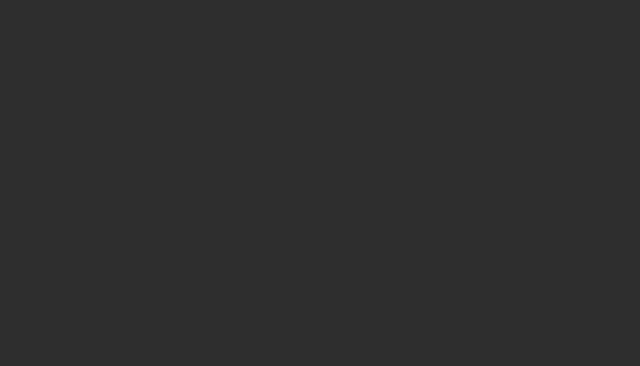
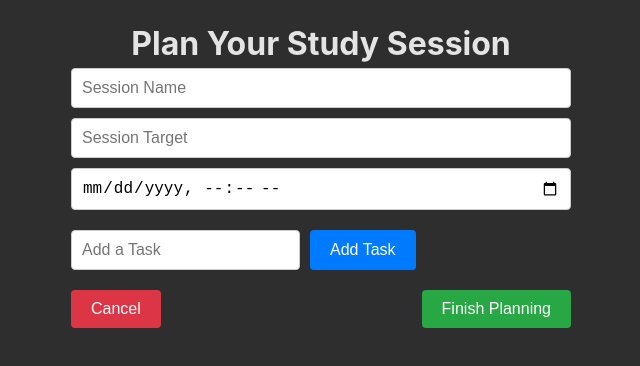
Before and after one commit to b-sass/FYP, a React (Vite) app: page /planning in a window 1280 px wide. Before the commit this address had no page. Shown: the top 366 px of the page, without its empty margins (319-959 px from the left). Built offline with nearby package versions, Linux system fonts and the light colour scheme.

Commit message:
Session planning window.

```diff
--- a/src/components/dashboard/Panels/Session.tsx
+++ b/src/components/dashboard/Panels/Session.tsx
@@ -1,9 +1,17 @@
 import Button from "../../ui/Button";
+
+const handlePlanning = () => {
+  window.ipcRenderer.send('open-planning');
+};
+
+const handleSession = () => {
+  window.ipcRenderer.send('open-session');
+};
 
 let SessionPlan = () => {
   return(
     <>
-      <Button title="Plan Study Session"/>
+      <Button title="Plan Study Session" onClick={handlePlanning} />
       <p>Next study session on:</p>
       <p style={{"color": "#F7FCAD"}}>23rd of December</p>
       <p style={{"color": "#F7FCAD"}}>16:00</p>
@@ -14,7 +22,7 @@ let SessionPlan = () => {
 let SessionBegin = () => {
   return(
     <>
-      <Button title="Begin Study Session"></Button>
+      <Button title="Begin Study Session" onClick={handleSession}></Button>
       <p>Tasks to complete:</p>
       <ul>
         <li style={{"color": "#FCADAE"}}><p>Research Topic</p></li>
--- /dev/null
+++ b/src/components/session/Planning.tsx
@@ -0,0 +1,93 @@
+import { useState } from 'react';
+import styles from '../../styles/session/planning.module.css';
+
+let Planning = () => {
+  const [sessionName, setSessionName] = useState('');
+  const [sessionTarget, setSessionTarget] = useState('');
+  const [sessionDate, setSessionDate] = useState('');
+  const [tasks, setTasks] = useState<string[]>([]);
+  const [task, setTask] = useState('');
+
+  const addTask = () => {
+    if (task.trim()) {
+      setTasks([...tasks, task]);
+      setTask('');
+    }
+  };
+
+  const cancelPlanning = () => {
+    setSessionName('');
+    setSessionTarget('');
+    setSessionDate('');
+    setTasks([]);
+    setTask('');
+  };
+
+  const finishPlanning = () => {
+    console.log({
+      sessionName,
+      sessionTarget,
+      sessionDate,
+      tasks,
+    });
+    alert('Session planning saved!');
+    cancelPlanning();
+  };
+
+  return (
+    <div className={styles.container}>
+      <h1>Plan Your Study Session</h1>
+      <div className={styles.inputGroup}>
+        <input
+          type="text"
+          placeholder="Session Name"
+          value={sessionName}
+          onChange={(e) => setSessionName(e.target.value)}
+          className={styles.input}
+        />
+        <input
+          type="text"
+          placeholder="Session Target"
+          value={sessionTarget}
+          onChange={(e) => setSessionTarget(e.target.value)}
+          className={styles.input}
+        />
+        <input
+          type="datetime-local"
+          value={sessionDate}
+          onChange={(e) => setSessionDate(e.target.value)}
+          className={styles.input}
+        />
+      </div>
+      <div className={styles.taskGroup}>
+        <input
+          type="text"
+          placeholder="Add a Task"
+          value={task}
+          onChange={(e) => setTask(e.target.value)}
+          className={styles.input}
+        />
+        <button onClick={addTask} className={styles.addButton}>
+          Add Task
+        </button>
+      </div>
+      <ul className={styles.taskList}>
+        {tasks.map((t, index) => (
+          <li key={index} className={styles.taskItem}>
+            {t}
+          </li>
+        ))}
+      </ul>
+      <div className={styles.buttonGroup}>
+        <button onClick={cancelPlanning} className={styles.cancelButton}>
+          Cancel
+        </button>
+        <button onClick={finishPlanning} className={styles.finishButton}>
+          Finish Planning
+        </button>
+      </div>
+    </div>
+  );
+}
+
+export default Planning;
--- a/src/components/ui/Button.tsx
+++ b/src/components/ui/Button.tsx
@@ -1,7 +1,7 @@
-let Button = ({title}: {title: string}) => {
+let Button = ({title, onClick}: {title: string, onClick: () => void}) => {
   return(
   <>
-    <button style={styles.buttonItem}>{title}</button>
+    <button style={styles.buttonItem} onClick={onClick}>{title}</button>
   </>
   );
 }
--- a/src/main.tsx
+++ b/src/main.tsx
@@ -1,13 +1,14 @@
 import React from 'react'
 import ReactDOM from 'react-dom/client'
-import {BrowserRouter as Router, Routes, Route, Navigate } from 'react-router-dom'
+import {BrowserRouter, Routes, Route, Navigate } from 'react-router-dom'
 import './index.css'
 import Login from './components/login/Login'
 import Dashboard from './components/dashboard/Dashboard'
+import Planning from './components/session/Planning'
 
 ReactDOM.createRoot(document.getElementById('root')!).render(
   <React.StrictMode>
-    <Router>
+    <BrowserRouter>
       <Routes>
         <Route path="/" element={<Navigate to="/login" replace />} />
         <Route path="/login" element={<Login />} />
@@ -16,9 +17,10 @@ ReactDOM.createRoot(document.getElementById('root')!).render(
         <Route path="/dashboard" element={<Dashboard />} />
         <Route path="/calendar" element={<h1>Calendar</h1>} />
         <Route path="/modules" element={<h1>Modules</h1>} />
+        <Route path="/planning" element={<Planning />} />
       </Routes>
-    </Router>
-  </React.StrictMode>,
+    </BrowserRouter>
+  </React.StrictMode>
 )
 
 // Use contextBridge
--- /dev/null
+++ b/src/styles/session/planning.module.css
@@ -0,0 +1,75 @@
+.container {
+  padding: 20px;
+  max-width: 500px;
+  margin: 0 auto;
+  text-align: center;
+}
+
+.inputGroup {
+  display: flex;
+  flex-direction: column;
+  gap: 10px;
+  margin-bottom: 20px;
+}
+
+.input {
+  padding: 10px;
+  font-size: 16px;
+  border: 1px solid #ccc;
+  border-radius: 4px;
+}
+
+.taskGroup {
+  display: flex;
+  gap: 10px;
+  margin-bottom: 20px;
+}
+
+.addButton {
+  padding: 10px 20px;
+  font-size: 16px;
+  background-color: #007bff;
+  color: #fff;
+  border: none;
+  border-radius: 4px;
+  cursor: pointer;
+}
+
+.taskList {
+  list-style-type: none;
+  padding: 0;
+  margin-bottom: 20px;
+}
+
+.taskItem {
+  padding: 10px;
+  background-color: #f9f9f9;
+  border: 1px solid #ccc;
+  border-radius: 4px;
+  margin-bottom: 5px;
+}
+
+.buttonGroup {
+  display: flex;
+  justify-content: space-between;
+}
+
+.cancelButton {
+  padding: 10px 20px;
+  font-size: 16px;
+  background-color: #dc3545;
+  color: #fff;
+  border: none;
+  border-radius: 4px;
+  cursor: pointer;
+}
+
+.finishButton {
+  padding: 10px 20px;
+  font-size: 16px;
+  background-color: #28a745;
+  color: #fff;
+  border: none;
+  border-radius: 4px;
+  cursor: pointer;
+}
```
Also changed, not shown: electron/main.ts (+18 -1 lines).
